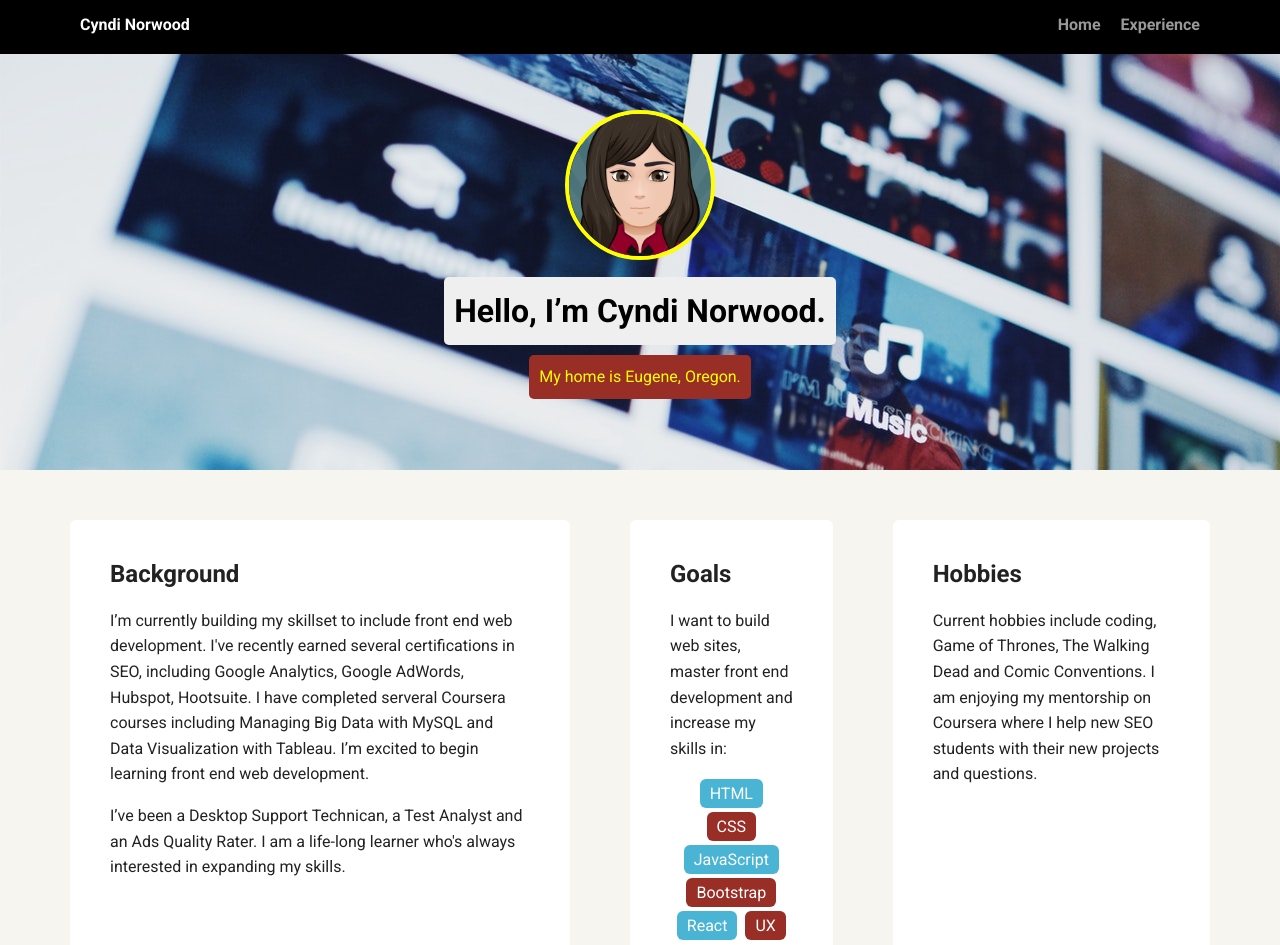
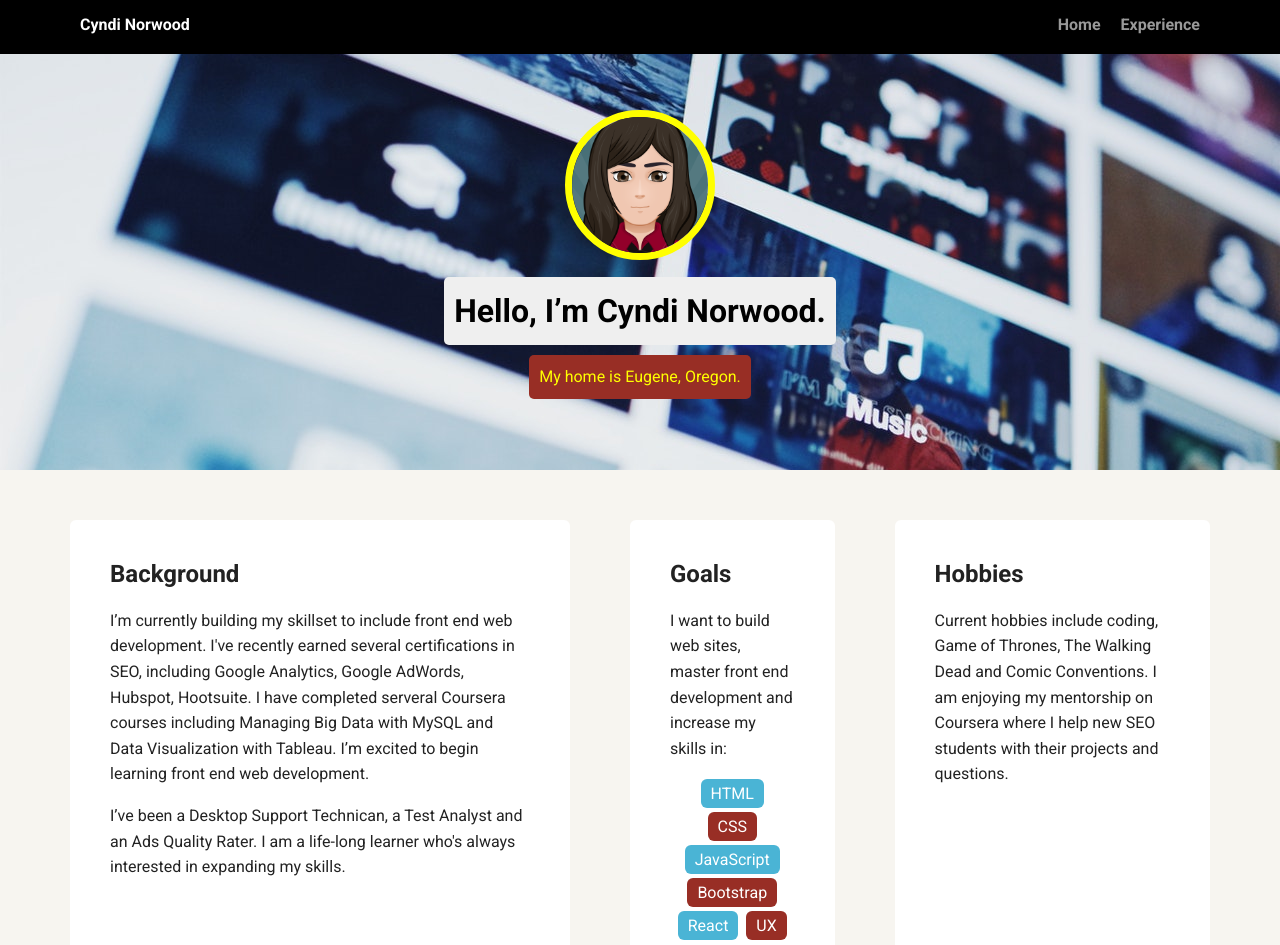
Before and after one commit to CN45/portfolio_update_v1, a plain HTML site: page portfolio_update_v1/index.html in a window 1280 px wide. Shown: the top 945 px of the page. Drawn offline with Linux system fonts and the light colour scheme; a web font is replaced by a local one.

Commit message:
Add files via upload

```diff
--- a/portfolio_update_v1/index.html
+++ b/portfolio_update_v1/index.html
@@ -45,7 +45,7 @@
       </div>
 <div class="card">
   <h2>Hobbies</h2>
-  <p>Current hobbies include coding, Game of Thrones, The Walking Dead and Comic Conventions. I am enjoying my mentorship on Coursera where I help new SEO students with their new projects and questions.</p>
+  <p>Current hobbies include coding, Game of Thrones, The Walking Dead and Comic Conventions. I am enjoying my mentorship on Coursera where I help new SEO students with their projects and questions.</p>
 
 </div>
     </main>
--- a/portfolio_update_v1/styles.css
+++ b/portfolio_update_v1/styles.css
@@ -69,8 +69,8 @@ header .profile-image {
   margin-top: 50px;
   width: 150px;
   height: 150px;
-  border-radius: 55%;
-  border: 4px solid yellow;
+  border-radius: 85%;
+  border: 7px solid yellow;
   transition: all .5s;
 }
 header .profile-image:hover {
```
